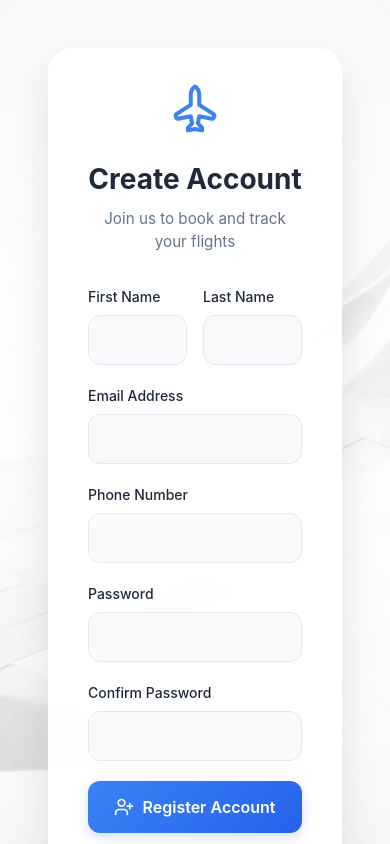
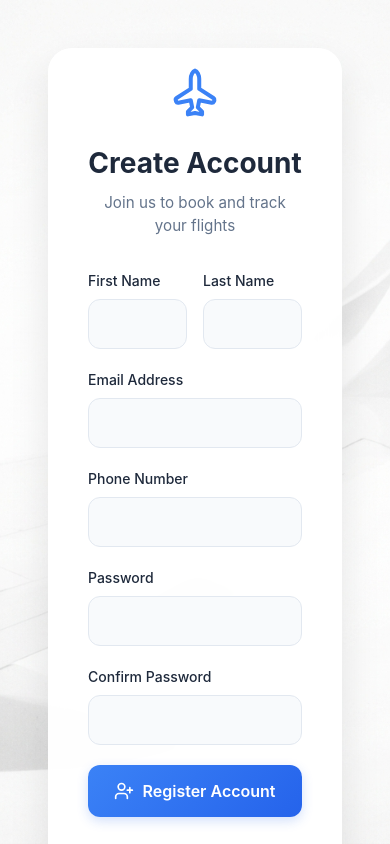
Before and after one commit to ehsandata/flightapp, a React (Vite) app: page /register in a window 390 px wide. Shown: the top 844 px of the page. Built offline with nearby package versions, Linux system fonts and the light colour scheme.

Commit message:
Widen login form and make mobile header translucent

```diff
--- a/src/App.css
+++ b/src/App.css
@@ -145,7 +145,8 @@
     top: 0;
     left: 0;
     right: 0;
-    background: white;
+    background: rgba(255, 255, 255, 0.7);
+    backdrop-filter: blur(10px);
     padding: 10px;
     display: flex;
     justify-content: center;
--- a/src/components/Auth.css
+++ b/src/components/Auth.css
@@ -10,11 +10,11 @@
 .auth-card {
     background: rgba(255, 255, 255, 0.95);
     backdrop-filter: blur(10px);
-    padding: 2.5rem;
+    padding: 1.5rem 2.5rem 2.5rem 2.5rem;
     border-radius: 24px;
     box-shadow: 0 20px 40px rgba(0, 0, 0, 0.1);
     width: 100%;
-    max-width: 420px;
+    max-width: 480px;
     text-align: center;
 }
 
```
